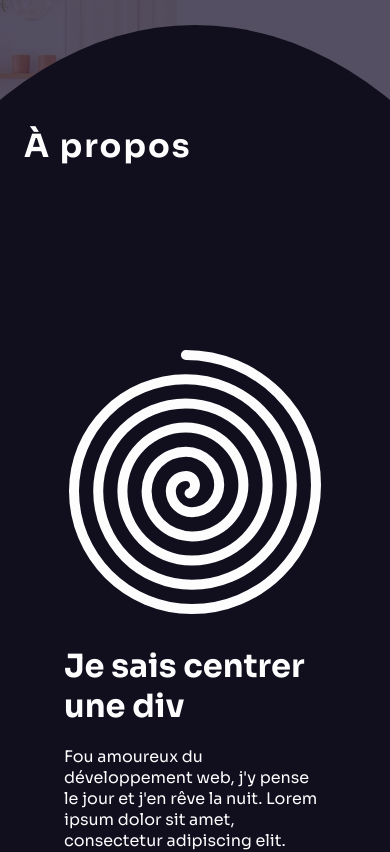
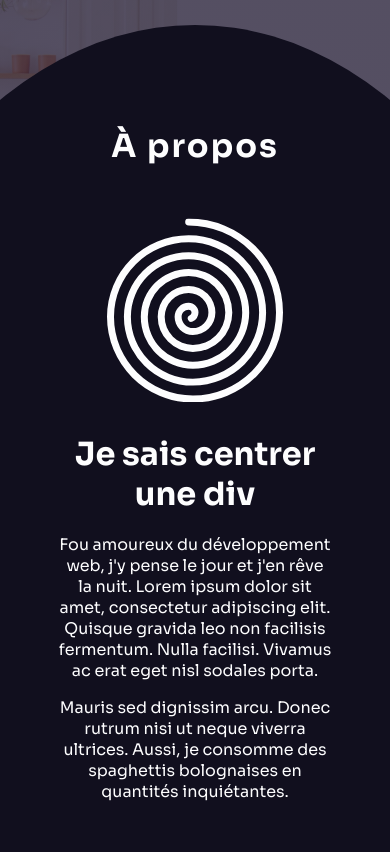
Before and after one commit to ArthurJenck/Portfolio, a React (Vite) app: page / in a window 390 px wide. Shown: the part 4518-5370 px from the top of the page. Built offline with nearby package versions, Linux system fonts and the light colour scheme.

Commit message:
feat: added mobile version for tech filter / finished about section and mobile version / multiple fixes

```diff
--- a/src/components/NavBar.tsx
+++ b/src/components/NavBar.tsx
@@ -9,12 +9,9 @@ const NavBar = () => {
         scrollY > 0
             ? navLogoOpacity.setAttribute(
                   "style",
-                  "opacity:0; transition: opacity 0.2s"
+                  "opacity:0; pointer-events: none"
               )
-            : navLogoOpacity.setAttribute(
-                  "style",
-                  "opacity:1; transition: opacity 0.2s"
-              )
+            : navLogoOpacity.setAttribute("style", "opacity:1")
     }
 
     const debouncedChangeNavOpac = useDebounce(changeNavOpacity, 10)
--- a/src/components/SingleProject.tsx
+++ b/src/components/SingleProject.tsx
@@ -98,6 +98,7 @@ const SingleProject = ({
                         ) : null}
                     </div>
                 </div>
+                <a href={webLink ? webLink : gitLink} target="_blank">
                     <img
                         src={picSmol}
                         alt="Image du projet"
@@ -106,6 +107,7 @@ const SingleProject = ({
                             isOpen ? e.stopPropagation() : null
                         }}
                     />
+                </a>
             </div>
         </article>
     )
--- a/src/pages/About.tsx
+++ b/src/pages/About.tsx
@@ -1,4 +1,6 @@
 import spiral from "../assets/images/spiral.svg"
+import { useEffect } from "react"
+import { useMobile } from "../hooks"
 import "../styles/About.scss"
 
 const About = ({
@@ -6,12 +8,31 @@ const About = ({
         e
     },
 }) => {
+    const isMobile = useMobile()
+    const spiralTurnMobile = () => {
+        const spiralImg = document.querySelector(
+            ".about-content>img"
+        ) as HTMLImageElement
+        spiralImg.style.transform = `rotate(-${scrollY / 2}deg)`
+    }
+
+    useEffect(() => {
+        if (isMobile) {
+            spiralTurnMobile()
+            window.addEventListener("scroll", spiralTurnMobile)
+        }
+    }, [])
+
     return (
         <section
             id="about"
-            onMouseMove={(e) => {
-                spiralTurn(e)
-            }}
+            onMouseMove={
+                isMobile
+                    ? (e) => {
+                          spiralTurn(e)
+                      }
+                    : () => {}
+            }
         >
             <span className="about-top"></span>
             <h2>À propos</h2>
--- a/src/styles/About.scss
+++ b/src/styles/About.scss
@@ -57,16 +57,16 @@
         }
     }
 
-    @media screen and (max-width: 768px) {
-        h2 {
-            left: 1.5rem;
-            transform: none;
-        }
-
+    @media screen and (max-width: 1024px) {
         .about-content {
             flex-direction: column;
-            max-width: 75vw;
-            margin: 4rem;
+            max-width: 70vw;
+            margin: 0 auto;
+            transform: translateY(-8vh);
+            text-align: center;
+            img {
+                width: 45vw;
+            }
         }
     }
 }
--- a/src/styles/NavBar.scss
+++ b/src/styles/NavBar.scss
@@ -14,9 +14,14 @@ nav {
         pointer-events: all;
     }
 
-    .logo-link img {
+    .logo-link {
+        transition: 0.2s opacity;
+    }
+
+    img {
         height: 11.5svh;
         transition: opacity 0.2s;
+        pointer-events: none;
     }
 
     @media screen and (max-width: 768px) {
--- a/src/styles/TechFilter.scss
+++ b/src/styles/TechFilter.scss
@@ -50,4 +50,14 @@
             }
         }
     }
+
+    @media screen and (max-width: 1024px) {
+        top: 5vh;
+        button img {
+            width: 3.5rem;
+        }
+        ul li img {
+            width: 2.5rem;
+        }
+    }
 }
```
Lines whose indentation alone changed are shown as unchanged.
